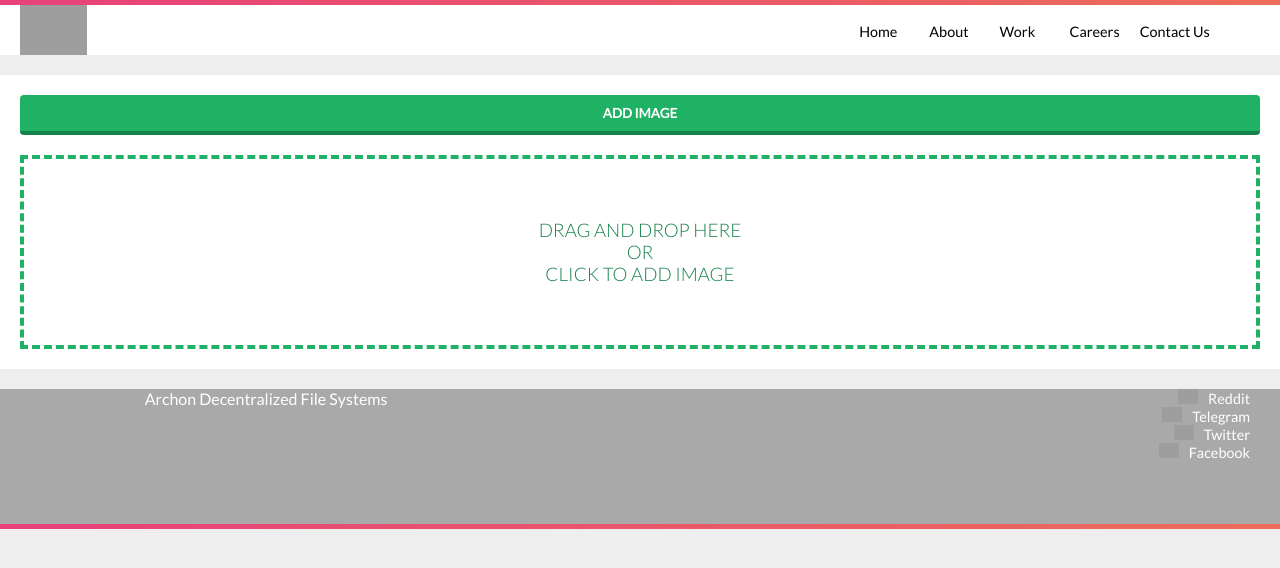
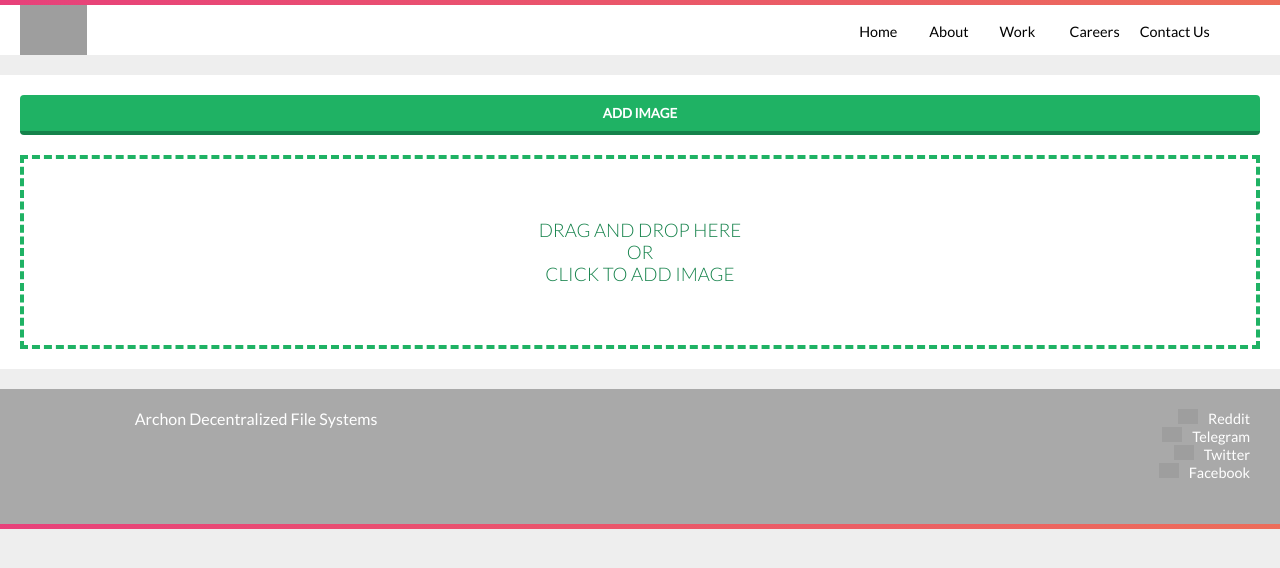
Before and after one commit to samsuh/image-upload-page, a plain HTML site: page index.html in a window 1280 px wide. Drawn offline with nearby package versions, Linux system fonts and the light colour scheme; grey boxes are pictures that could not be loaded.

Commit message:
minor css fixes in footer

```diff
--- a/css/styles.css
+++ b/css/styles.css
@@ -238,7 +238,7 @@ h2 {
 /* FOOTER */
 .footer-left {
   display: inline-block;
-  padding-left: 20px;
+  padding: 20px;
   width: 40%;
   font-size: 1rem;
   position: absolute;
@@ -248,7 +248,7 @@ h2 {
 .footer-right {
   display: inline-block;
   text-align: right;
-  padding-right: 20px;
+  padding: 20px;
   width: 60%;
   position: absolute;
   right: 0;
```
